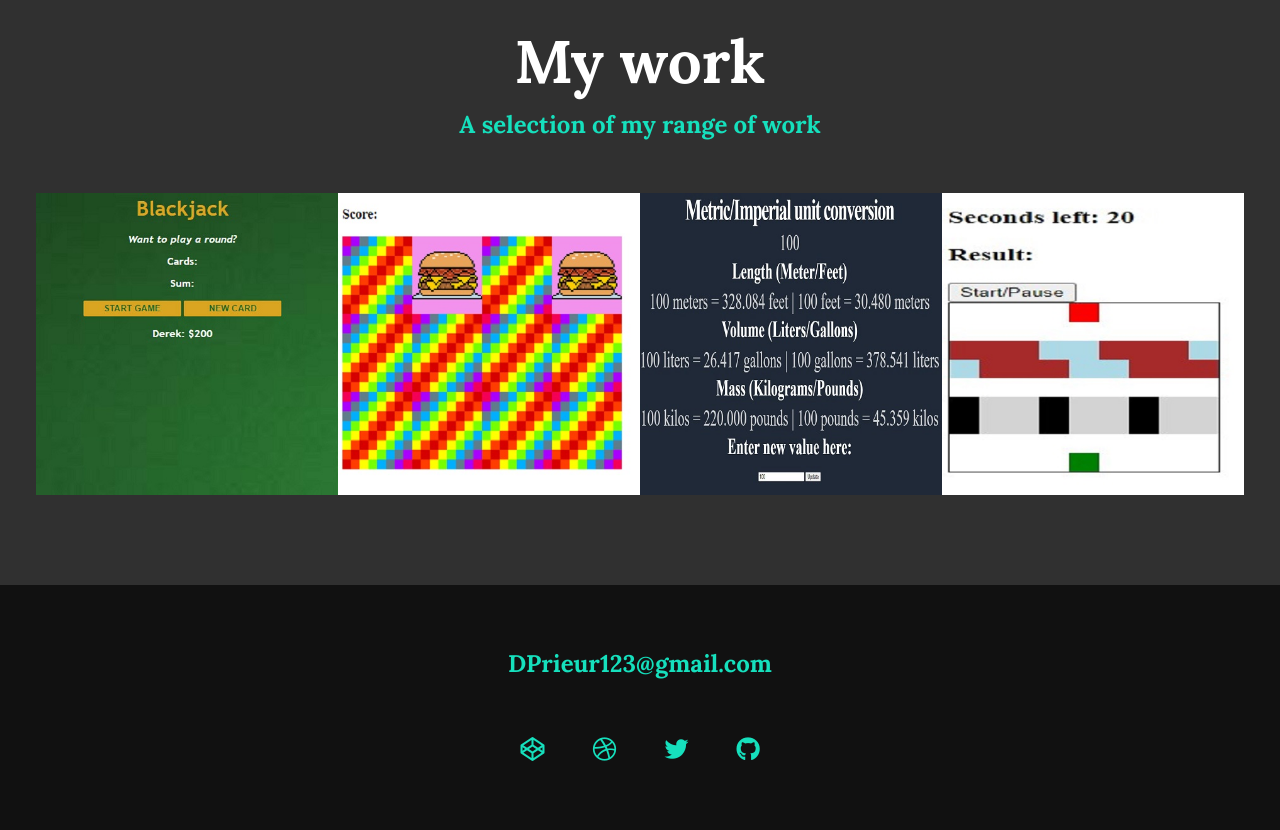
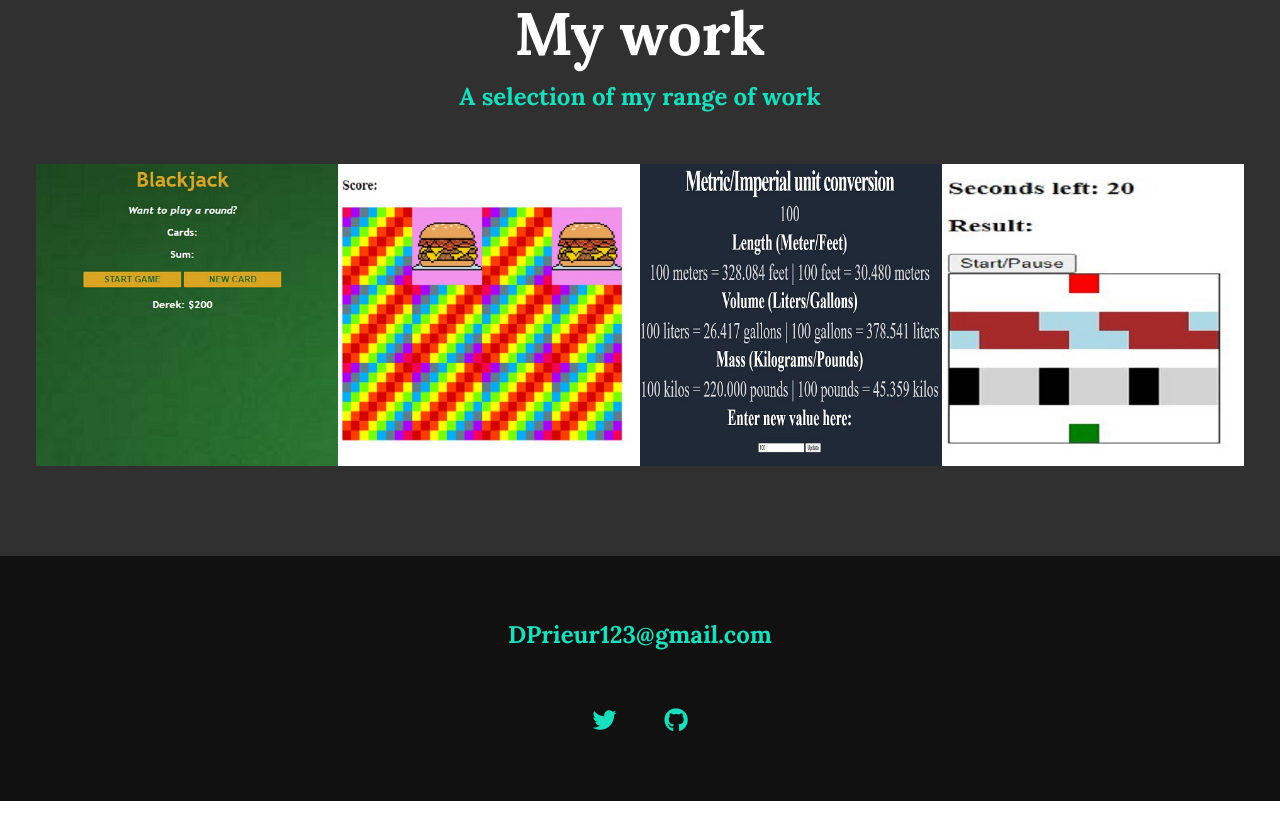
Before and after one commit to derekprieur/portfolio, a plain HTML site: page index.html in a window 1280 px wide. Shown: the part 1746-2576 px from the top of the page. After the commit the page ends 2547 px from the top, so only its background shows below. Drawn offline with nearby package versions, Linux system fonts and the light colour scheme.

Commit message:
front page updates

```diff
--- a/index.html
+++ b/index.html
@@ -53,11 +53,6 @@
                 <h3>Front-end development</h3>
                 <p>Producing HTML, CSS and JavaScript for websites & web apps so that users can see and interact with
                     them directly</p>
-            </div> <!-- / service -->
-
-            <div class="service">
-                <h3>Back-end development</h3>
-                <p>Creating, maintaining, testing, and debugging the entire back end with Python, C#, SQL & Java</p>
             </div> <!-- / service -->
 
             <div class="service">
@@ -127,16 +122,6 @@
         <a href="mailto:DPrieur123@gmail.com" class="footer__link">DPrieur123@gmail.com</a>
         <ul class="social-list">
             <li class="social-list__item">
-                <a class="social-list__link" href="https://codepen.io">
-                    <i class="fab fa-codepen"></i>
-                </a>
-            </li>
-            <li class="social-list__item">
-                <a class="social-list__link" href="http://dribbble.com">
-                    <i class="fab fa-dribbble"></i>
-                </a>
-            </li>
-            <li class="social-list__item">
                 <a class="social-list__link" href="https://twitter.com/derekprieur_">
                     <i class="fab fa-twitter"></i>
                 </a>
```
